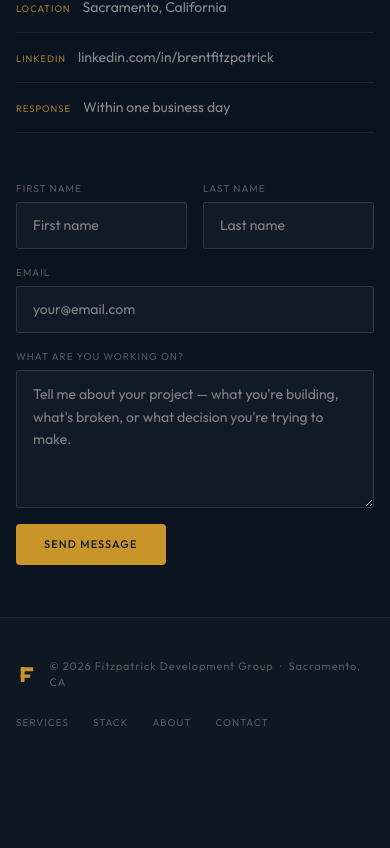
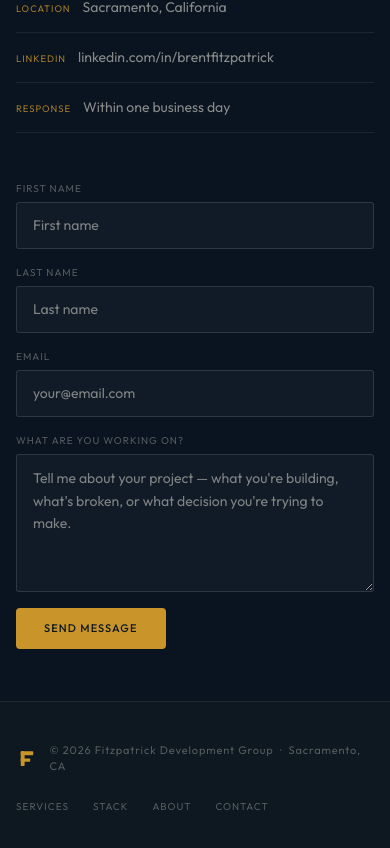
Before and after one commit to BFitz-FitzDevGroup/fitzdevgroup, a Next.js app: page / in a window 390 px wide. Shown: the part 6555-7403 px from the top of the page. Before the commit the page ends 7325 px from the top, so only its background shows below. Built offline with nearby package versions, Linux system fonts and the light colour scheme.

Commit message:
Fix contact form name fields stacking on mobile

```diff
--- a/app/globals.css
+++ b/app/globals.css
@@ -485,6 +485,10 @@ img, svg, video {
 /* ━━━━━━━━━━━━━━━━━━━━━━━━━━━━━━━━━━━━━━━━━━
    RESPONSIVE
 ━━━━━━━━━━━━━━━━━━━━━━━━━━━━━━━━━━━━━━━━━━ */
+/* Contact form — stack name fields on mobile */
+.contact-name-grid {
+  grid-template-columns: 1fr !important;
+}
 
 @media (max-width: 768px) {
   html, body { overflow-x: hidden; width: 100%; }
--- a/components/Contact.tsx
+++ b/components/Contact.tsx
@@ -226,7 +226,7 @@ function ContactInner() {
                 <input type="hidden" name="_template" value="table" />
 
                 {/* Name row */}
-                <div className="grid gap-4" style={{ gridTemplateColumns: '1fr 1fr' }}>
+                <div className="contact-name-grid grid gap-4" style={{ gridTemplateColumns: '1fr 1fr' }}>
                   {[
                     { name: 'firstName', label: 'First Name', placeholder: 'First name' },
                     { name: 'lastName',  label: 'Last Name',  placeholder: 'Last name'  },
```
